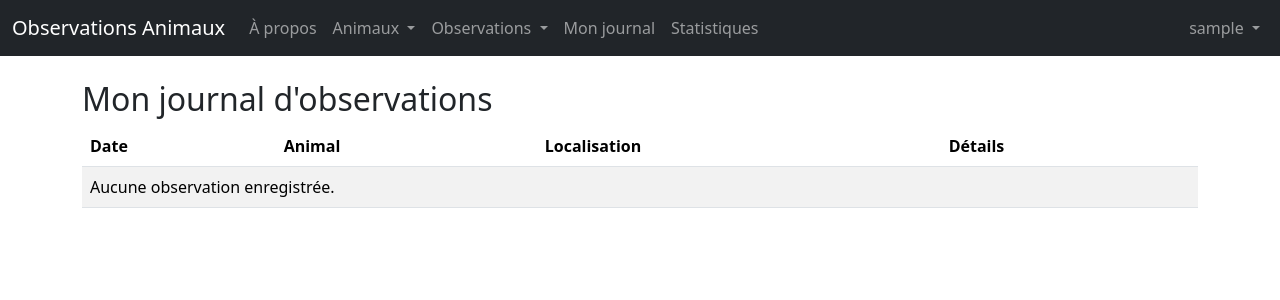
After one commit to Elyes-15/webapp-ObservationOfAnimals, a Django app: page /mon_journal/ in a window 1280 px wide. The commit adds this page. Shown: the top 300 px of the page. Run offline with Django 5.2, Linux system fonts and the light colour scheme; the visitor is signed in with stand-in values (Sample User, id 1); data comes from the database, SQL or seed files in the repository.

Commit message:
Q23-3 : intégration journal

```diff
--- a/L3_MIAGE/FRAMEWORK1/FW1-CC2-Gr-15/observo/models.py
+++ b/L3_MIAGE/FRAMEWORK1/FW1-CC2-Gr-15/observo/models.py
@@ -27,6 +27,7 @@ class Observation(models.Model):
     description = models.TextField(blank=True)
     utilisateur = models.ForeignKey(
         User, on_delete=models.CASCADE, null=True, blank=True)
+    owner = models.ForeignKey( User, on_delete=models.CASCADE, null=True, blank=True, related_name='observations')
 
     def __str__(self):
         return f"Observation de {self.animal.nom_commun} le {self.date}"
--- a/L3_MIAGE/FRAMEWORK1/FW1-CC2-Gr-15/observo/templates/observo/base.html
+++ b/L3_MIAGE/FRAMEWORK1/FW1-CC2-Gr-15/observo/templates/observo/base.html
@@ -8,12 +8,12 @@
       rel="stylesheet"
     />
   </head>
+
   <body>
     <nav class="navbar navbar-expand-lg navbar-dark bg-dark mb-4">
       <div class="container-fluid">
-        <a class="navbar-brand" href="{% url 'about' %}"
-          >Observations Animaux</a
-        >
+        <a class="navbar-brand" href="{% url 'about' %}">Observations Animaux</a>
+
         <button
           class="navbar-toggler"
           type="button"
@@ -28,60 +28,44 @@
 
         <div class="collapse navbar-collapse" id="navbarNavDropdown">
           <ul class="navbar-nav me-auto">
+
+
             <li class="nav-item">
               <a class="nav-link" href="{% url 'about' %}">À propos</a>
             </li>
 
+
             <li class="nav-item dropdown">
-              <a
-                class="nav-link dropdown-toggle"
-                href="#"
-                role="button"
-                data-bs-toggle="dropdown"
-                aria-expanded="false"
-              >
+              <a class="nav-link dropdown-toggle" href="#" role="button" data-bs-toggle="dropdown">
                 Animaux
               </a>
               <ul class="dropdown-menu">
-                <li>
-                  <a class="dropdown-item" href="{% url 'animal_list' %}"
-                    >Liste</a
-                  >
-                </li>
+                <li><a class="dropdown-item" href="{% url 'animal_list' %}">Liste</a></li>
+
                 {% if user.is_authenticated and user.profile.role == 'admin' %}
-                <li>
-                  <a class="dropdown-item" href="{% url 'new_animal' %}"
-                    >Ajouter</a
-                  >
-                </li>
+                <li><a class="dropdown-item" href="{% url 'new_animal' %}">Ajouter</a></li>
                 {% endif %}
               </ul>
             </li>
 
             {% if user.is_authenticated %}
+
+
             <li class="nav-item dropdown">
-              <a
-                class="nav-link dropdown-toggle"
-                href="#"
-                role="button"
-                data-bs-toggle="dropdown"
-                aria-expanded="false"
-              >
+              <a class="nav-link dropdown-toggle" href="#" role="button" data-bs-toggle="dropdown">
                 Observations
               </a>
               <ul class="dropdown-menu">
-                <li>
-                  <a class="dropdown-item" href="{% url 'liste_observations' %}"
-                    >Liste</a
-                  >
-                </li>
-                <li>
-                  <a class="dropdown-item" href="{% url 'new_observ' %}"
-                    >Ajouter</a
-                  >
-                </li>
+                <li><a class="dropdown-item" href="{% url 'liste_observations' %}">Liste</a></li>
+                <li><a class="dropdown-item" href="{% url 'new_observ' %}">Ajouter</a></li>
               </ul>
             </li>
+
+
+            <li class="nav-item">
+              <a class="nav-link" href="{% url 'mon_journal' %}">Mon journal</a>
+            </li>
+
 
             <li class="nav-item">
               <a class="nav-link" href="{% url 'stats' %}">Statistiques</a>
@@ -90,46 +74,32 @@
             {% endif %}
           </ul>
 
+
           <ul class="navbar-nav ms-auto">
             {% if user.is_authenticated %}
             <li class="nav-item dropdown">
-              <a
-                class="nav-link dropdown-toggle"
-                href="#"
-                role="button"
-                data-bs-toggle="dropdown"
-                aria-expanded="false"
-              >
-                {{ user.username }} {% if user.profile %}
-                <span
-                  class="role-badge {% if user.profile.role == 'admin' %}role-admin{% else %}role-user{% endif %}"
-                >
+              <a class="nav-link dropdown-toggle" href="#" role="button" data-bs-toggle="dropdown">
+                {{ user.username }}
+                {% if user.profile %}
+                <span class="role-badge {% if user.profile.role == 'admin' %}role-admin{% else %}role-user{% endif %}">
                   {{ user.profile.get_role_display }}
                 </span>
                 {% endif %}
               </a>
+
               <ul class="dropdown-menu dropdown-menu-end">
                 <li>
-                  <form
-                    action="{% url 'logout' %}"
-                    method="post"
-                    style="display: inline"
-                  >
+                  <form action="{% url 'logout' %}" method="post" style="display:inline;">
                     {% csrf_token %}
-                    <button type="submit" class="dropdown-item">
-                      Déconnexion
-                    </button>
+                    <button type="submit" class="dropdown-item">Déconnexion</button>
                   </form>
                 </li>
               </ul>
             </li>
+
             {% else %}
-            <li class="nav-item">
-              <a class="nav-link" href="{% url 'login' %}">Connexion</a>
-            </li>
-            <li class="nav-item">
-              <a class="nav-link" href="{% url 'register' %}">Inscription</a>
-            </li>
+            <li class="nav-item"><a class="nav-link" href="{% url 'login' %}">Connexion</a></li>
+            <li class="nav-item"><a class="nav-link" href="{% url 'register' %}">Inscription</a></li>
             {% endif %}
           </ul>
         </div>
@@ -137,20 +107,16 @@
     </nav>
 
     <div class="container">
-      {% if messages %} {% for message in messages %}
-      <div
-        class="alert alert-{{ message.tags }} alert-dismissible fade show"
-        role="alert"
-      >
-        {{ message }}
-        <button
-          type="button"
-          class="btn-close"
-          data-bs-dismiss="alert"
-          aria-label="Close"
-        ></button>
-      </div>
-      {% endfor %} {% endif %} {% block content %} {% endblock %}
+      {% if messages %}
+        {% for message in messages %}
+        <div class="alert alert-{{ message.tags }} alert-dismissible fade show" role="alert">
+          {{ message }}
+          <button type="button" class="btn-close" data-bs-dismiss="alert"></button>
+        </div>
+        {% endfor %}
+      {% endif %}
+
+      {% block content %}{% endblock %}
     </div>
 
     <script src="https://cdn.jsdelivr.net/npm/bootstrap@5.3.3/dist/js/bootstrap.bundle.min.js"></script>
--- /dev/null
+++ b/L3_MIAGE/FRAMEWORK1/FW1-CC2-Gr-15/observo/templates/observo/mon_journal.html
@@ -0,0 +1,34 @@
+{% extends 'observo/base.html' %}
+
+
+{% block content %}
+<h2>Mon journal d'observations</h2>
+
+<table class="table table-striped">
+    <thead>
+        <tr>
+            <th>Date</th>
+            <th>Animal</th>
+            <th>Localisation</th>
+            <th>Détails</th>
+        </tr>
+    </thead>
+
+    <tbody>
+    {% for obs in observations %}
+        <tr>
+            <td>{{ obs.date }}</td>
+            <td>{{ obs.animal.nom_commun }}</td>
+            <td>{{ obs.latitude }}, {{ obs.longitude }}</td>
+            <td><a href="{% url 'detail_observation' obs.id %}">Voir</a></td>
+
+        </tr>
+    {% empty %}
+        <tr>
+            <td colspan="4">Aucune observation enregistrée.</td>
+        </tr>
+    {% endfor %}
+    </tbody>
+</table>
+
+{% endblock %}
--- a/L3_MIAGE/FRAMEWORK1/FW1-CC2-Gr-15/observo/urls.py
+++ b/L3_MIAGE/FRAMEWORK1/FW1-CC2-Gr-15/observo/urls.py
@@ -29,4 +29,5 @@ urlpatterns = [
     path('logout/', views.logout_view, name='logout'),
 
     path('stats/', views.stats_view, name='stats'),
+     path('mon_journal/', views.mon_journal, name='mon_journal'),
 ]
--- a/L3_MIAGE/FRAMEWORK1/FW1-CC2-Gr-15/observo/views.py
+++ b/L3_MIAGE/FRAMEWORK1/FW1-CC2-Gr-15/observo/views.py
@@ -120,8 +120,11 @@ def new_observ(request):
     if request.method == 'POST':
         form = ObservationForm(request.POST)
         if form.is_valid():
-            form.save(user=request.user)
-            messages.success(request, "Observation ajoutée avec succès !")
+            observation = form.save(commit=False, user=request.user)
+            observation.utilisateur = request.user
+            observation = form.save(commit=False)
+            observation.owner = request.user
+            observation.save()
             return redirect('liste_observations')
     else:
         form = ObservationForm()
@@ -268,3 +271,10 @@ def stats_view(request):
         'obs_par_iucn': obs_par_iucn,
         'obs_par_animal': obs_par_animal,
     })
+
+@login_required
+def mon_journal(request):
+    observations = Observation.objects.filter(owner=request.user).order_by('-date')
+    return render(request, 'observo/mon_journal.html', {
+        'observations': observations
+    })
```
Also changed, not shown: L3_MIAGE/FRAMEWORK1/FW1-CC2-Gr-15/observo/templates/observo/detail_observation.html (+7 -3 lines), L3_MIAGE/FRAMEWORK1/FW1-CC2-Gr-15/observo/templates/observo/liste_observations.html (+22 -31 lines), L3_MIAGE/FRAMEWORK1/FW1-CC2-Gr-15/README.md.
